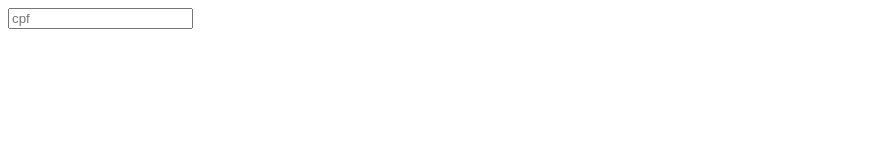
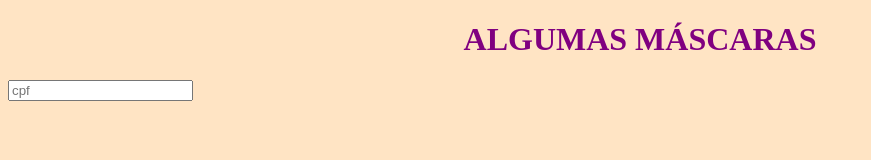
Before and after one commit to fabianolsantos/MascarasJS, a plain HTML site: page Aula 12/index.html in a window 1280 px wide. Shown: the whole page, without its empty margins (0-871 px from the left). Drawn offline with Linux system fonts and the light colour scheme.

Commit message:
Inclusão do CSS

```diff
--- a/Aula 12/index.html
+++ b/Aula 12/index.html
@@ -3,9 +3,11 @@
 <head>
     <meta charset="UTF-8">
     <meta name="viewport" content="width=device-width, initial-scale=1.0">
+    <link rel="stylesheet" href="style.css">
     <title>Document</title>
 </head>
 <body>
+    <h1>ALGUMAS MÁSCARAS</h1>
     <input type="text" id="cpf" autocomplete="off" maxlength="18" placeholder="cpf">
 
     <script type="text/javascript" src="script.js"></script>
--- /dev/null
+++ b/Aula 12/style.css
@@ -0,0 +1,8 @@
+body{
+    background-color: bisque;
+}
+
+h1{
+    text-align: center;
+    color: purple;
+}
```
